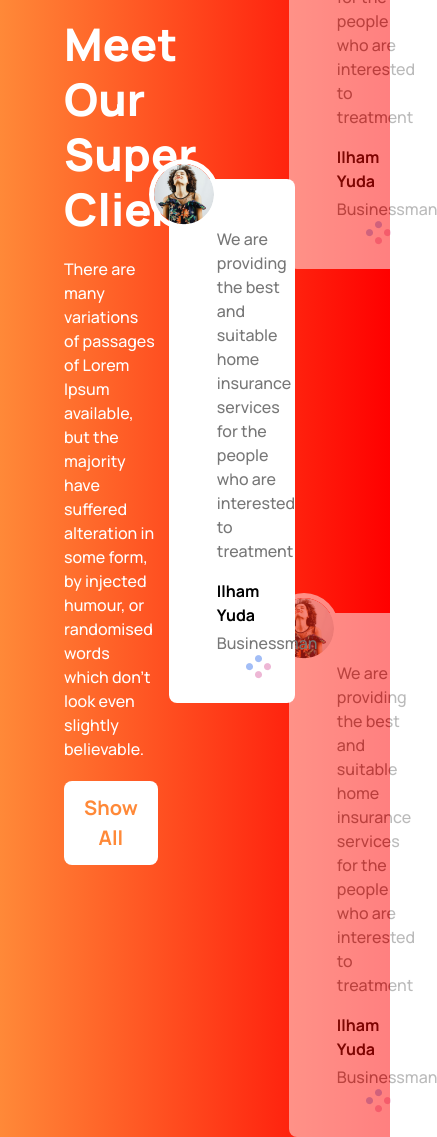
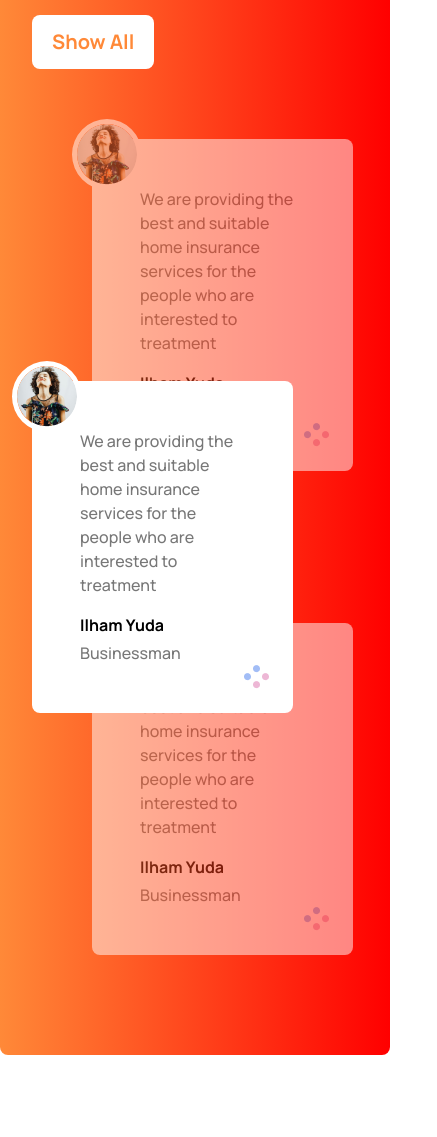
Before and after one commit to nahidul-fahim/tea-house, a plain HTML site: page index.html in a window 390 px wide. Shown: the part 4760-5897 px from the top of the page, 437 px wide, since content can reach past the window. After the commit the page ends 5815 px from the top, so only its background shows below. Drawn offline with nearby package versions, Linux system fonts and the light colour scheme.

Commit message:
made the super client section responsive

```diff
--- a/index.html
+++ b/index.html
@@ -140,15 +140,15 @@
         <!-- SUPER CLIENT SECTION STARTS HERE -->
 
         <section class="container mx-auto px-8 mt-24 bg-gradient-to-r from-[#FF8938] to-[#F00] py-[100px] rounded-lg">
-            <div class="w-[100%] flex justify-center items-center px-8 gap-[5%] rounded-lg">
-                <div class="w-[35%] flex flex-col justify-center items-start gap-5">
+            <div class="w-[100%] flex flex-col lg:flex-row justify-center items-center lg:px-8 gap-[70px] lg:gap-[5%] rounded-lg">
+                <div class="lg:w-[35%] flex flex-col justify-center items-start gap-5">
                     <h2 class="text-[white] text-[45px] font-extrabold leading-[55px] text-start">Meet Our Super Clients</h2>
                     <p class="text-base text-[white] font-medium">There are many variations of passages of Lorem Ipsum available, but the majority have suffered alteration in some form, by injected humour, or randomised words which don't look even slightly believable.</p>
                     <button class="bg-white px-5 py-3 font-bold text-[20px] rounded-lg text-[#FF8938]">Show All</button>
                 </div>
 
-                <div class="w-[60%]">
-                    <div class="bg-white px-12 py-12 w-[80%] flex flex-col justify-center items-start gap-1 relative rounded-lg z-10 ml-[120px] opacity-50">
+                <div class="lg:w-[60%]">
+                    <div class="bg-white px-12 py-12 w-[80%] flex flex-col justify-center items-start gap-1 relative rounded-lg z-10 ml-[60px] md:ml-[120px] opacity-50">
                         <img src="./images/client.png" alt="Client Image" class="absolute -top-5 -left-5 border-[5px] border-white rounded-[50%]">
                         <img src="./images/circles.png" alt="" class="absolute bottom-6 right-6">
                         <p class="text-base text-[#777] font-medium mb-3">We are providing the best and suitable home insurance services for the people who are interested to treatment</p>
@@ -164,7 +164,7 @@
                         <p class="text-base text-[#777] font-medium">Businessman</p>
                     </div>
 
-                    <div class="bg-white px-12 py-12 w-[80%] flex flex-col justify-center items-start gap-1 relative rounded-lg z-10 ml-[120px] -mt-[90px] opacity-50">
+                    <div class="bg-white px-12 py-12 w-[80%] flex flex-col justify-center items-start gap-1 relative rounded-lg z-10 ml-[60px] md:ml-[120px] -mt-[90px] opacity-50">
                         <img src="./images/client.png" alt="Client Image" class="absolute -top-5 -left-5 border-[5px] border-white rounded-[50%]">
                         <img src="./images/circles.png" alt="" class="absolute bottom-6 right-6">
                         <p class="text-base text-[#777] font-medium mb-3">We are providing the best and suitable home insurance services for the people who are interested to treatment</p>
```
